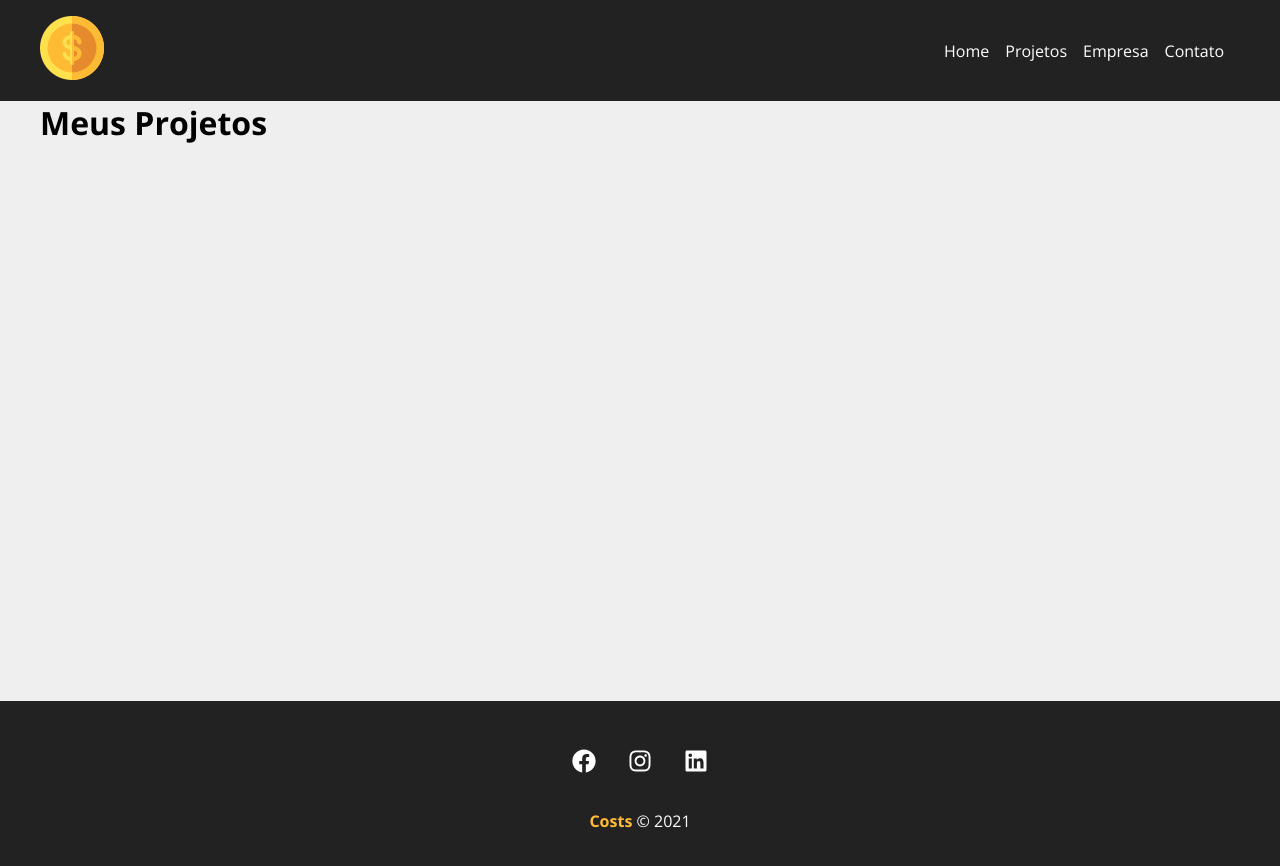
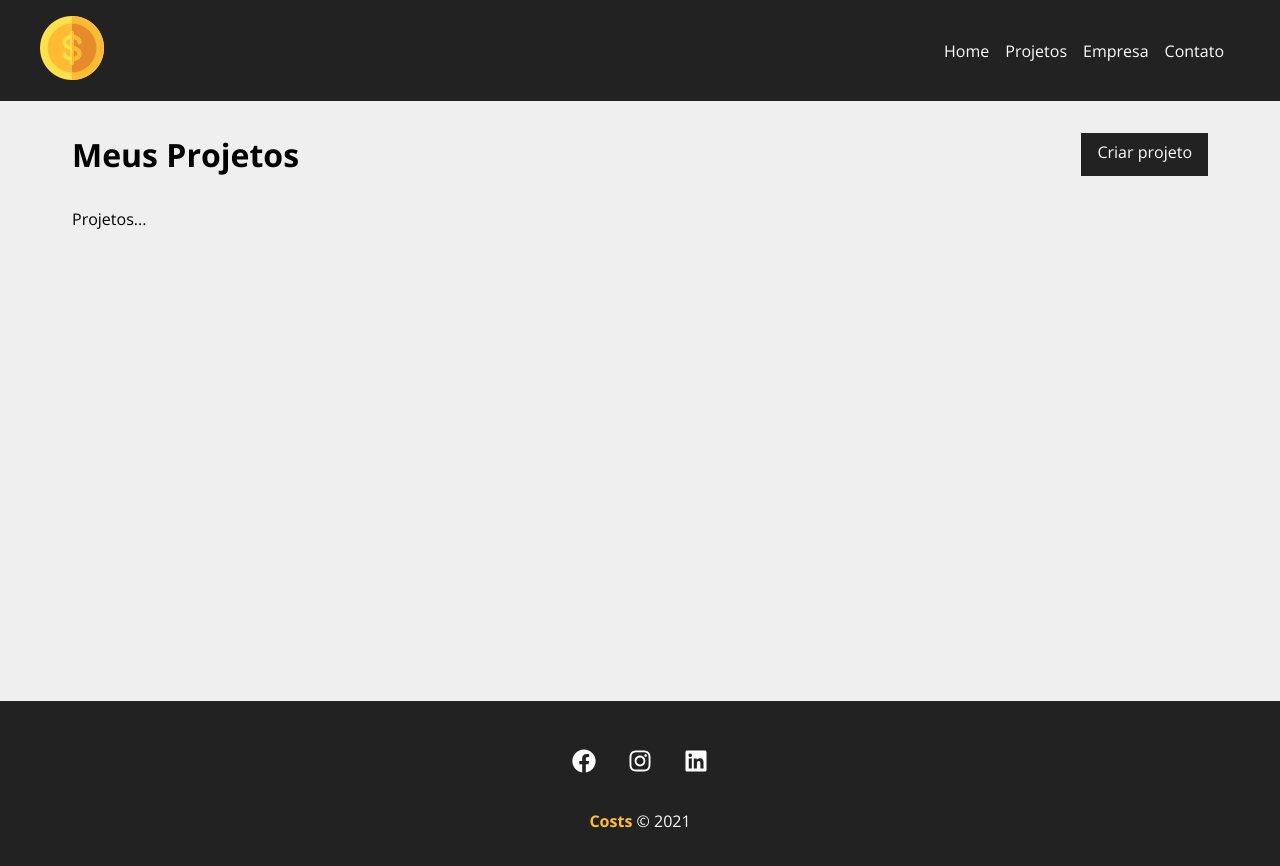
Before and after one commit to Thiagodessa41/costs, a React (Create React App) app in the folder costs/: page /projects in a window 1280 px wide. Shown: the top 866 px of the page. Built offline with nearby package versions, Linux system fonts and the light colour scheme; the HTML template or start-up script is replaced by a standard one.

Commit message:
dashboard26

```diff
--- a/costs/src/components/pages/Projects.js
+++ b/costs/src/components/pages/Projects.js
@@ -1,6 +1,9 @@
 import {useLocation} from 'react-router-dom'
 
 import Message from "../layout/Message"
+import Container from '../layout/Container'
+import LinkButton from '../layout/LinkButton'
+import styles from './Projects.module.css'
 
 function Projects(){
 
@@ -11,9 +14,15 @@
     }
 
     return(
-        <div>
-            <h1>Meus Projetos</h1>
+        <div className={styles.project_container}>
+            <div className={styles.title_container}>
+                <h1>Meus Projetos</h1>
+                <LinkButton to="/newproject" text="Criar projeto" />
+            </div>
             {message &&<Message type='success' msg={message} />}
+            <Container customClass='start'>
+                <p>Projetos...</p>
+            </Container>
         </div>
     )
 }
--- /dev/null
+++ b/costs/src/components/pages/Projects.module.css
@@ -0,0 +1,11 @@
+.project_container{
+    padding: 2em;
+    width: 100%;
+    max-width: 1200px;
+}
+
+.title_container{
+    display: flex;
+    justify-content: space-between;
+    margin-bottom: 2em;
+}
```
